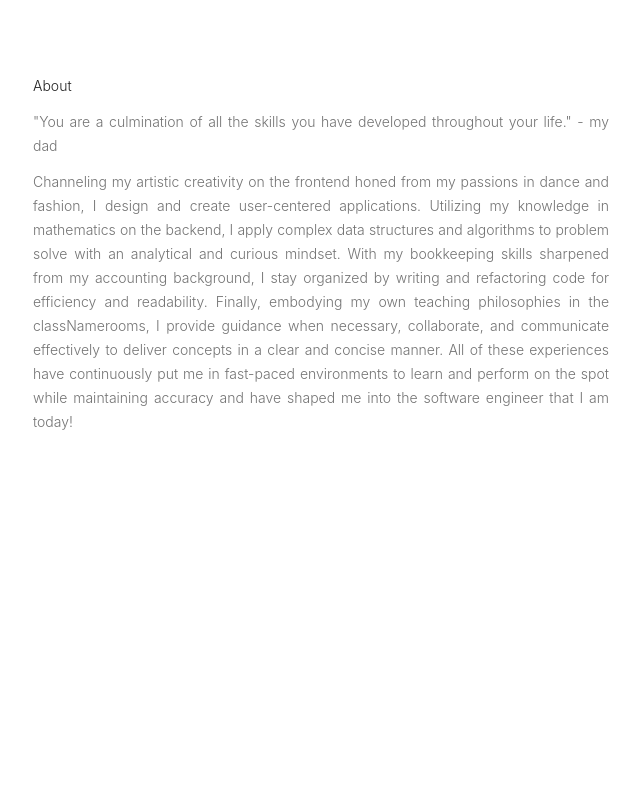
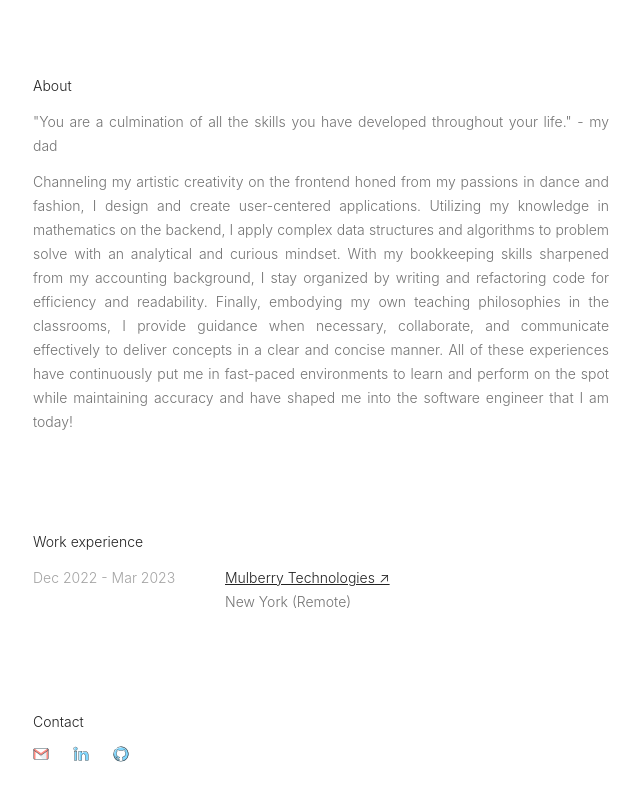
Before and after one commit to christopherchueng/christopherchueng.github.io, a React (Create React App) app: page / in a window 1280 px wide. Shown: the part 214-1014 px from the top of the page, without its empty margins (319-959 px from the left). Before the commit the page ends 800 px from the top, so only its background shows below. Built offline with nearby package versions, Linux system fonts and the light colour scheme.

Commit message:
Created Content section

```diff
--- a/public/index.html
+++ b/public/index.html
@@ -6,7 +6,7 @@
     <meta name="viewport" content="width=device-width, initial-scale=1" />
     <meta name="theme-color" content="#000000" />
     <meta
-      name="description"
+      name="Christopher Chueng's Portfolio"
       content="Web site created using create-react-app"
     />
     <link rel="apple-touch-icon" href="%PUBLIC_URL%/logo192.png" />
@@ -24,7 +24,7 @@
       work correctly both with client-side routing and a non-root public URL.
       Learn how to configure a non-root public URL by running `npm run build`.
     -->
-    <title>React App</title>
+    <title>Christopher Chueng</title>
   </head>
   <body>
     <noscript>You need to enable JavaScript to run this app.</noscript>
--- a/src/App.tsx
+++ b/src/App.tsx
@@ -1,10 +1,12 @@
-import Header from './components/SplashPage/Header';
+import Header from './components/SplashPage/Header'
+import Content from './components/SplashPage/Content'
 import './index.css'
 
 function App() {
   return (
     <div>
       <Header />
+      <Content />
     </div>
   );
 }
--- /dev/null
+++ b/src/components/SplashPage/Content.tsx
@@ -0,0 +1,48 @@
+import { details } from "../constants/details"
+import { contacts, Contact, icons } from "../constants/contacts"
+
+const Content = () => (
+    <section>
+        <div className="mx-auto max-w-7xl px-8 py-12">
+            <div className="mx-auto max-w-xl">
+                <div className="grid gap-12 md:gap-24">
+                    <div className="text-sm font-light">
+                        <p className="text-black dark:text-white">Work experience</p>
+                        <div className="grid gap-6 mt-3">
+                            {details.map((template) => (
+                                <div className="text-neutral-500  items-start grid grid-cols-1 md:grid-cols-3">
+                                    <div>
+                                        <p className="text-neutral-400 dark:text-neutral-400">{template.date}</p>
+                                    </div>
+                                    <div className="md:col-span-2 w-full">
+                                        <p className="text-black dark:text-white">
+                                            <a
+                                                href={template.link}
+                                                className="underline hover:no-underline duration-200 after:content-['_↗']"
+                                            >
+                                                {template.title}
+                                            </a>
+                                        </p>
+                                        <p className="">{template.location}</p>
+                                    </div>
+                                </div>
+                            ))}
+                        </div>
+                    </div>
+                    <div className="text-sm font-light">
+                        <p className="text-black dark:text-white">Contact</p>
+                        <div className="flex flex-row gap-6 mt-3">
+                            {contacts.map((contact: Contact, index: number) => (
+                                <div key={contact.title} className="text-neutral-500 items-start">
+                                    <a href={contact.link} className="text-neutral-400 dark:text-neutral-400">{icons[index]}</a>
+                                </div>
+                            ))}
+                        </div>
+                    </div>
+                </div>
+            </div>
+        </div>
+    </section>
+)
+
+export default Content
--- a/src/components/SplashPage/Header.tsx
+++ b/src/components/SplashPage/Header.tsx
@@ -46,7 +46,7 @@ const Header = () => (
                                 Channeling my artistic creativity on the frontend honed from my passions in dance and fashion, I design and create user-centered applications.
                                 Utilizing my knowledge in mathematics on the backend, I apply complex data structures and algorithms to problem solve with an analytical and curious mindset.
                                 With my bookkeeping skills sharpened from my accounting background, I stay organized by writing and refactoring code for efficiency and readability.
-                                Finally, embodying my own teaching philosophies in the classNamerooms, I provide guidance when necessary, collaborate,
+                                Finally, embodying my own teaching philosophies in the classrooms, I provide guidance when necessary, collaborate,
                                 and communicate effectively to deliver concepts in a clear and concise manner.
                                 All of these experiences have continuously put me in fast-paced environments to learn and perform on the spot while maintaining accuracy
                                 and have shaped me into the software engineer that I am today!
```
